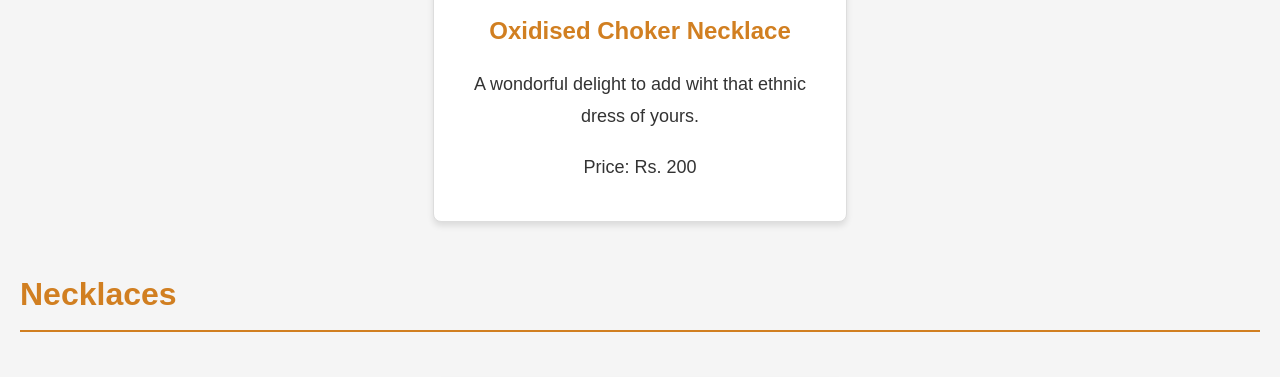
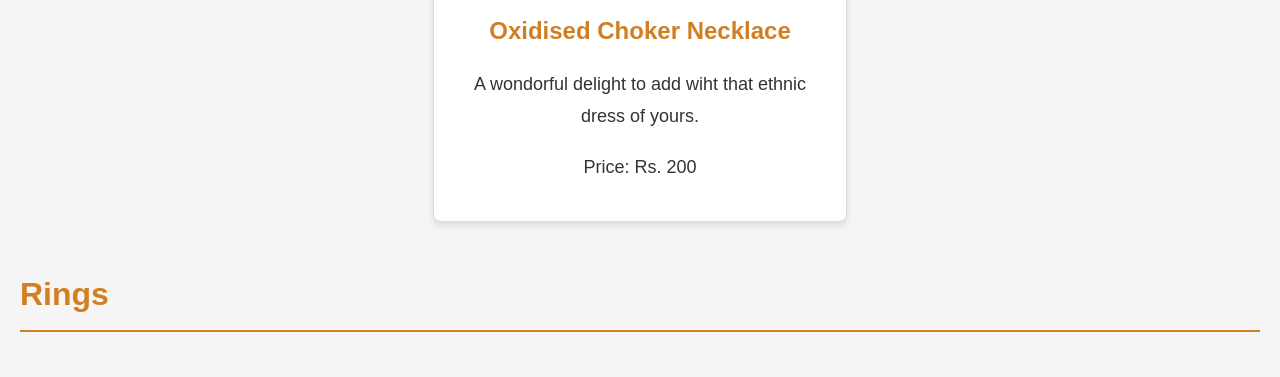
Before and after one commit to tripsycodes/Zenith-Elements, a plain HTML site: page products.html in a window 1280 px wide. Shown: the part 3059-3436 px from the top of the page. Drawn offline with Linux system fonts and the light colour scheme.

Commit message:
Update products.html

```diff
--- a/products.html
+++ b/products.html
@@ -77,7 +77,7 @@
             <img src="Products/Silver Jhumkas.jpg" alt="Oxidised Earrings" />
             <h3>Oxidised Earrings</h3>
             <p>The simple girl style donned right.</p>
-            <p>Price: Rs. 80</p>
+            <p>Price: Rs. 120</p>
           </div>
 
           <!-- Third product -->
@@ -124,7 +124,7 @@
             />
             <h3>Bright Colourful Jhumkas</h3>
             <p>The bright girl jhumkas to go with your everyday ethnic wear.</p>
-            <p>Price: Rs. 120</p>
+            <p>Price: Rs. 80</p>
           </div>
 
           <!-- Seventh Product -->
@@ -187,7 +187,7 @@
       </article>
 
       <article id="Rings">
-        <h2>Necklaces</h2>
+        <h2>Rings</h2>
         <div class="product-section">
           <!-- First product -->
           <div class="product-item">
```
